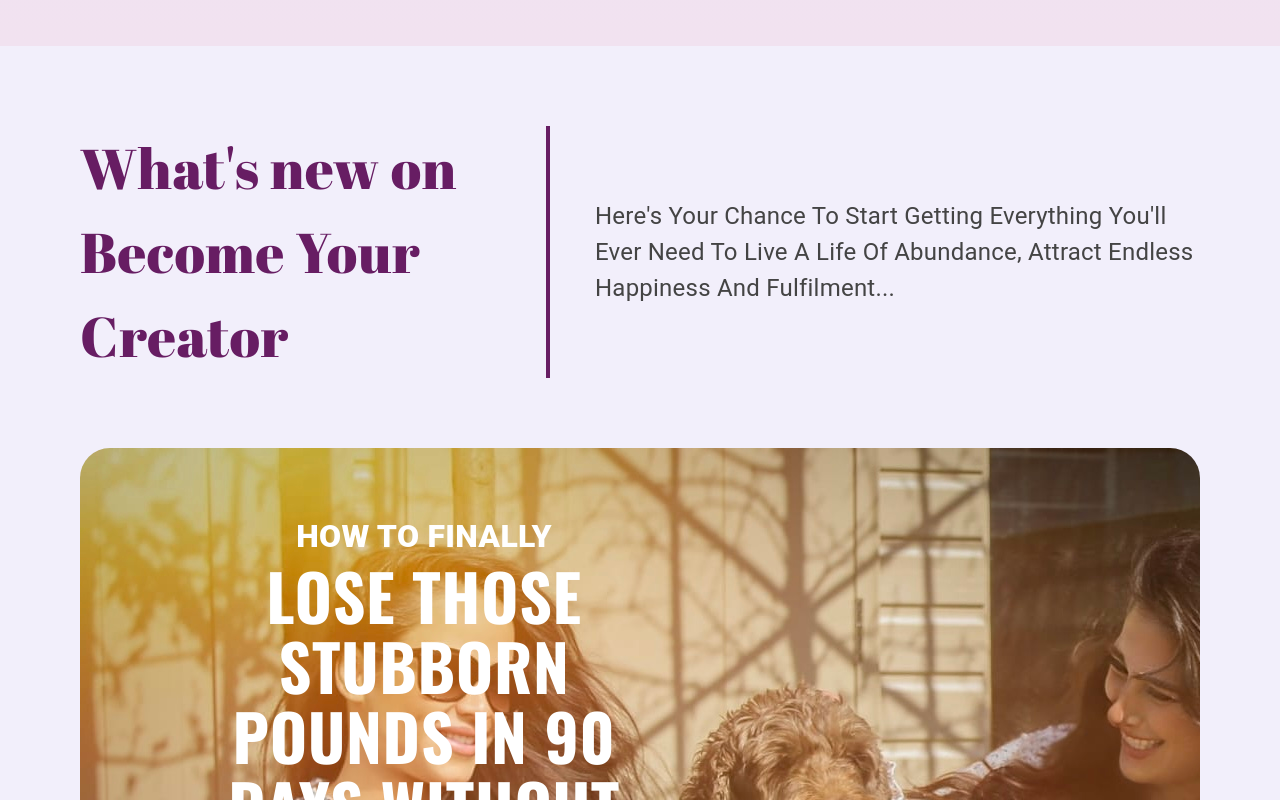
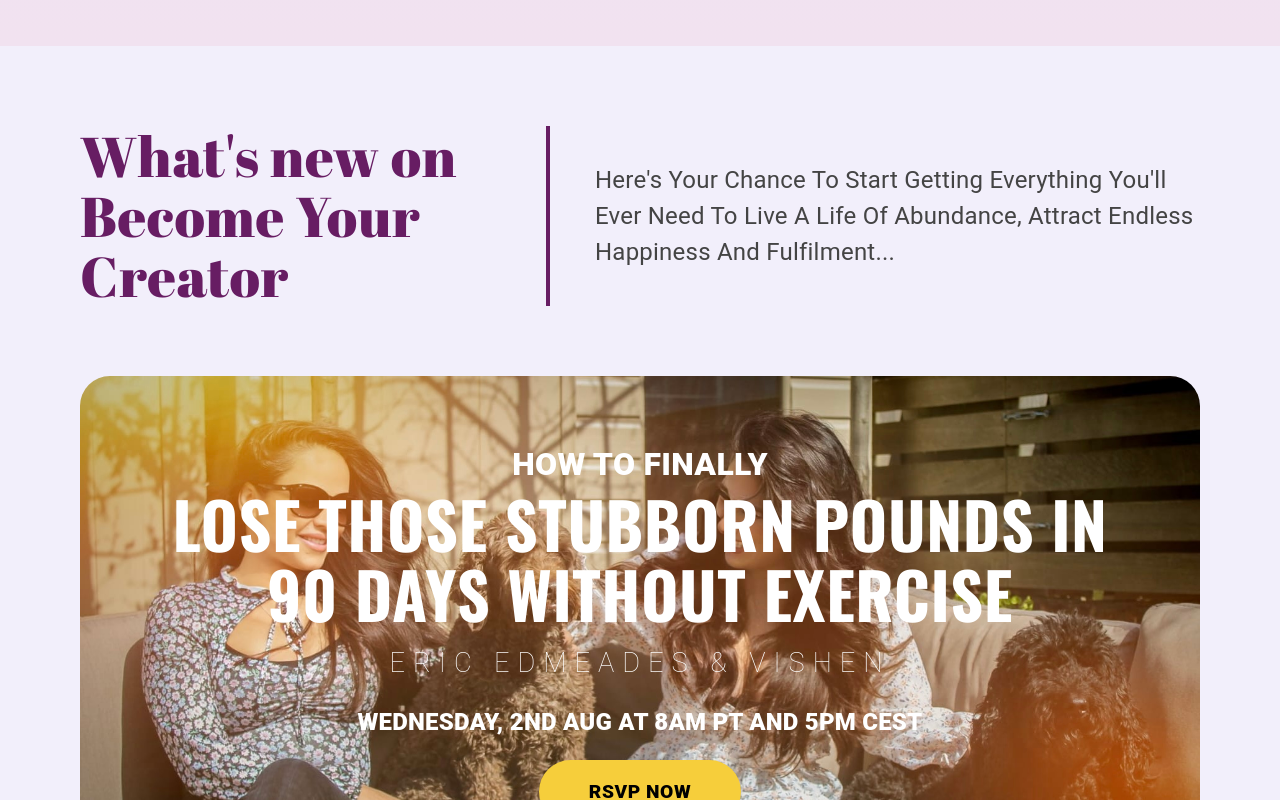
Before and after one commit to bonzark/coaching, a React (Vite) app in the folder client/: page / in a window 1280 px wide. Shown: the part 2980-3780 px from the top of the page. Built offline with nearby package versions, Linux system fonts and the light colour scheme.

Commit message:
News section FE

```diff
--- a/client/src/components/SuccessStories.jsx
+++ b/client/src/components/SuccessStories.jsx
@@ -44,7 +44,6 @@ const SuccessStories = ({ title, content }) => {
           <Box
             sx={{
               width: { md: "40%", xs: "100%" },
-              height: "100%",
               margin: { xs: "0 auto", md: 0 },
             }}
           >
@@ -54,7 +53,7 @@ const SuccessStories = ({ title, content }) => {
               style={{
                 objectFit: "cover",
                 width: "100%",
-                height: "auto",
+                height: "100%",
               }}
             />
           </Box>
--- a/client/src/sections/news.jsx
+++ b/client/src/sections/news.jsx
@@ -2,7 +2,9 @@ import { Box, Button, Typography } from "@mui/material";
 
 const News = () => {
   return (
-    <Box sx={{ padding: "5rem", backgroundColor: "#f2effb" }}>
+    <Box
+      sx={{ padding: { xs: "2rem", md: "5rem" }, backgroundColor: "#f2effb" }}
+    >
       <Box sx={{ maxWidth: "1500px", mx: "auto" }}>
         <Box
           sx={{
@@ -11,6 +13,7 @@ const News = () => {
             alignItems: "center",
             justifyContent: "center",
             paddingBottom: "70px",
+            flexDirection: { xs: "column", lg: "row" },
           }}
         >
           <Typography
@@ -21,10 +24,12 @@ const News = () => {
               fontFamily: "'Abril FatFace',sans-serif",
               maxWidth: "592px",
               position: "relative",
-              paddingRight: "70px",
-              marginRight: "45px",
+              paddingRight: { lg: "70px" },
+              marginBottom: { xs: "40px", lg: 0 },
+              marginRight: { xs: "10px", lg: "45px" },
+              lineHeight: "60px",
               "&:after": {
-                content: "''",
+                content: { lg: "''" },
                 position: "absolute",
                 right: 0,
                 top: 0,
@@ -52,11 +57,16 @@ const News = () => {
         <Box
           sx={{
             background: "url('./news.jpg')",
-            padding: "4rem 5rem",
+            backgroundPosition: "center",
+            backgroundRepeat: "no-repeat",
+            backgroundSize: "cover",
+            padding: { xs: "3rem 2rem", md: "4rem 5rem" },
             borderRadius: "30px",
           }}
         >
-          <Box sx={{ maxWidth: "55%", textAlign: "center" }}>
+          <Box
+            sx={{ maxWidth: { lg: "100%", xl: "55%" }, textAlign: "center" }}
+          >
             <Typography
               varient="h4"
               sx={{
@@ -70,7 +80,7 @@ const News = () => {
             <Typography
               varient="h1"
               sx={{
-                fontSize: "4rem",
+                fontSize: { xs: "2.5rem", sm: "4rem" },
                 fontWeight: 900,
                 color: "#fff",
                 lineHeight: "70px",
```
